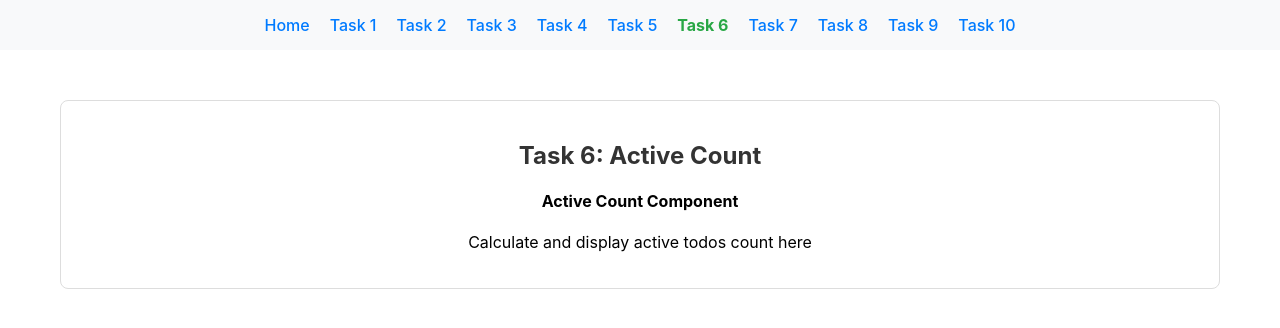
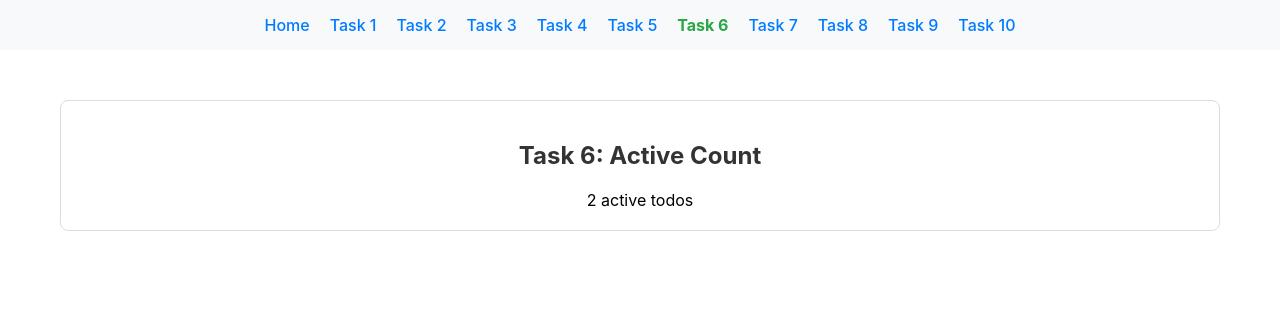
Before and after one commit to DrArzter/node.js-pre-training-course, a React (Create React App) app in the folder React-CSS/react-todo-app/: page /task-06 in a window 1280 px wide. Shown: the top 328 px of the page. Built offline with nearby package versions, Linux system fonts and the light colour scheme.

Commit message:
React-CSS-task-06: implement ActiveCount component

```diff
--- a/React-CSS/react-todo-app/src/solutions/task-06/ActiveCount.tsx
+++ b/React-CSS/react-todo-app/src/solutions/task-06/ActiveCount.tsx
@@ -60,11 +60,11 @@ export const ActiveCount: React.FC<ActiveCountProps> = ({ todos }) => {
   // Example display:
   // "0 active todos" or "1 active todo" or "5 active todos"
 
+  const activeCount = todos.filter(todo => !todo.completed).length;
+
   return (
     <div>
-      {/* TODO: Replace this with your implementation */}
-      <h4>Active Count Component</h4>
-      <p>Calculate and display active todos count here</p>
+      {activeCount} active {activeCount === 1 ? 'todo' : 'todos'}
     </div>
   );
 };
```
